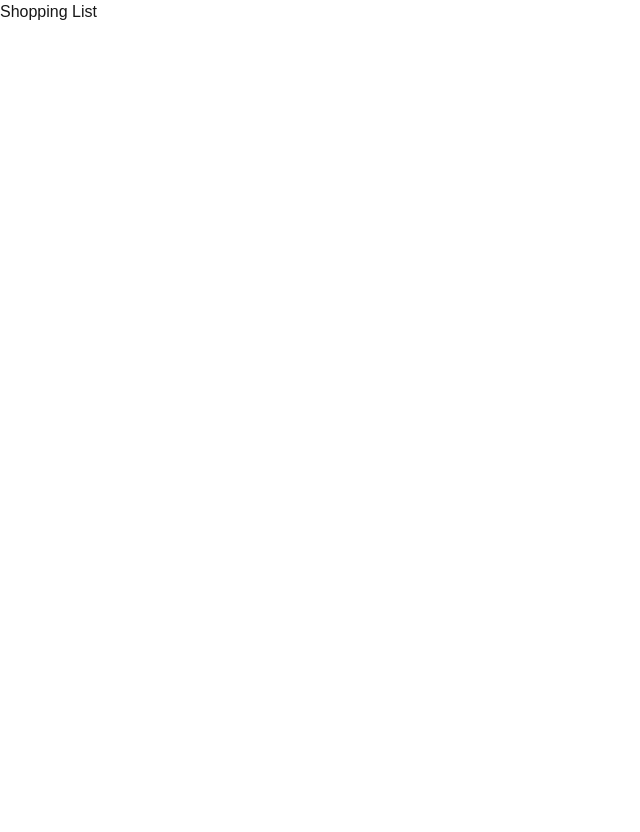
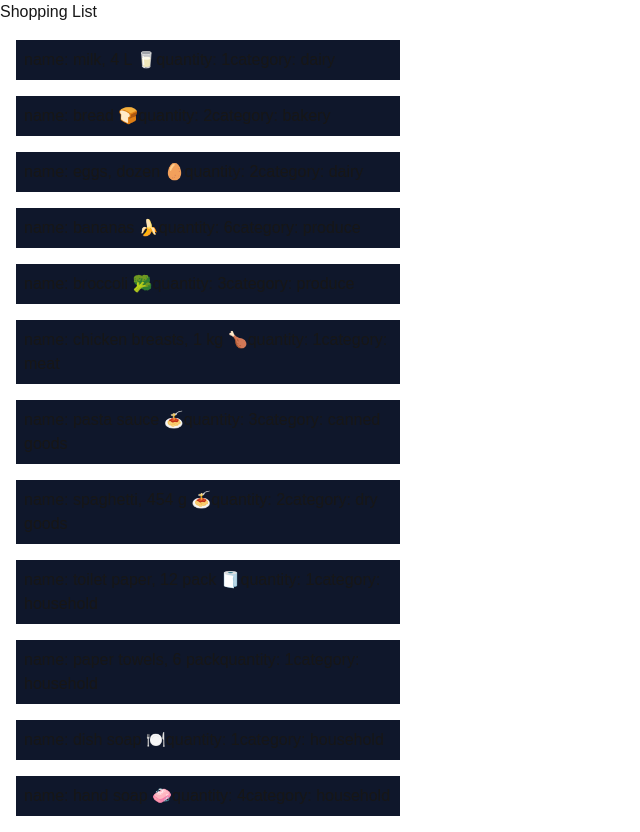
Before and after one commit to itsjos3ph/cprg306-assignments, a Next.js app: page /week-3 in a window 1280 px wide. Shown: the whole page, without its empty margins (0-640 px from the left). Before the commit the page ends 800 px from the top, so only its background shows below. Built offline with nearby package versions, Linux system fonts and the light colour scheme.

Commit message:
Week 3 Assignment Set Up + Needs styling

```diff
--- a/app/layout.js
+++ b/app/layout.js
@@ -12,8 +12,8 @@ const geistMono = Geist_Mono({
 });
 
 export const metadata = {
-  title: "Create Next App",
-  description: "Generated by create next app",
+  title: "CPRG306 Weekly Assignments - Joseph",
+  description: "Joseph's Weekly Assignment Submissions",
 };
 
 export default function RootLayout({ children }) {
--- a/app/week-3/item-list.js
+++ b/app/week-3/item-list.js
@@ -1,3 +1,5 @@
+import Item from "./item";
+
 export default function ItemList() {
   const item1 = {
     name: "milk, 4 L 🥛",
@@ -70,4 +72,28 @@ export default function ItemList() {
     quantity: 4,
     category: "household",
   };
-};
+
+//*
+// Put all items into an array, makes it easier to display
+// rather than writing each "item.." individually
+// *//
+  const items = [
+    item1, item2, item3, item4, item5, item6,
+    item7, item8, item9, item10, item11, item12,
+  ];
+
+
+// For rendering to the page
+  return (
+    <ul className="space-y-z ">
+      {items.map((item, index) => (
+        <Item
+          key={index}
+          name={item.name}
+          quantity={item.quantity}
+          category={item.category}
+        />
+      ))}
+    </ul>
+  );
+}
--- a/app/week-3/item.js
+++ b/app/week-3/item.js
@@ -1,11 +1,11 @@
 export default function Item({name, quantity, category}) {
   return (
-    <div>
-      <ul>
-        <p>name = {name}</p>
-        <p>quantity = {quantity}</p>
-        <p>category = {category}</p>
-      </ul>
-    </div>
+    <li className="p-2 m-4 bg-slate-900 max-w-sm">
+
+        name: {name}
+        quantity: {quantity}
+        category: {category}
+
+    </li>
   );
 }
```
